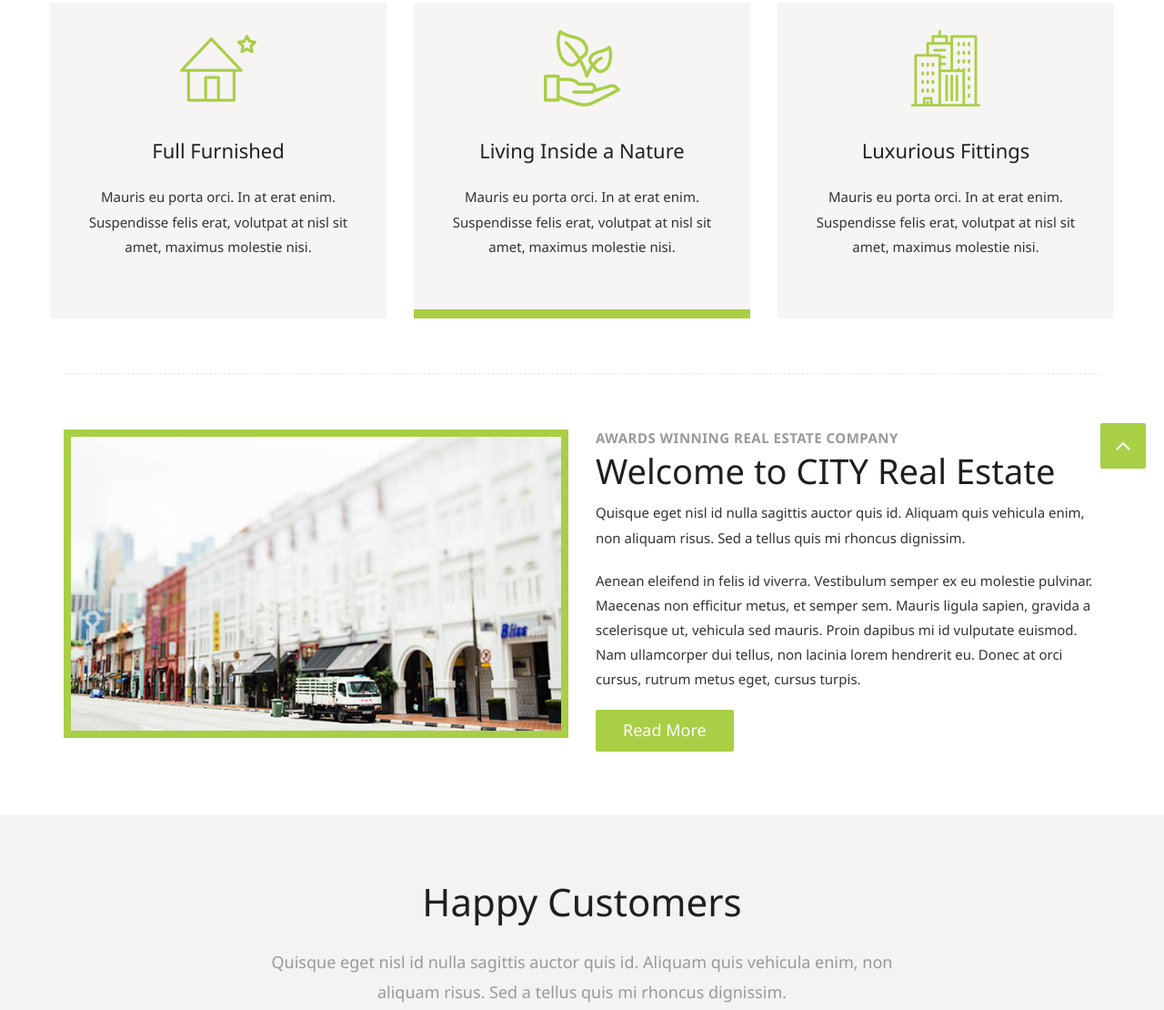
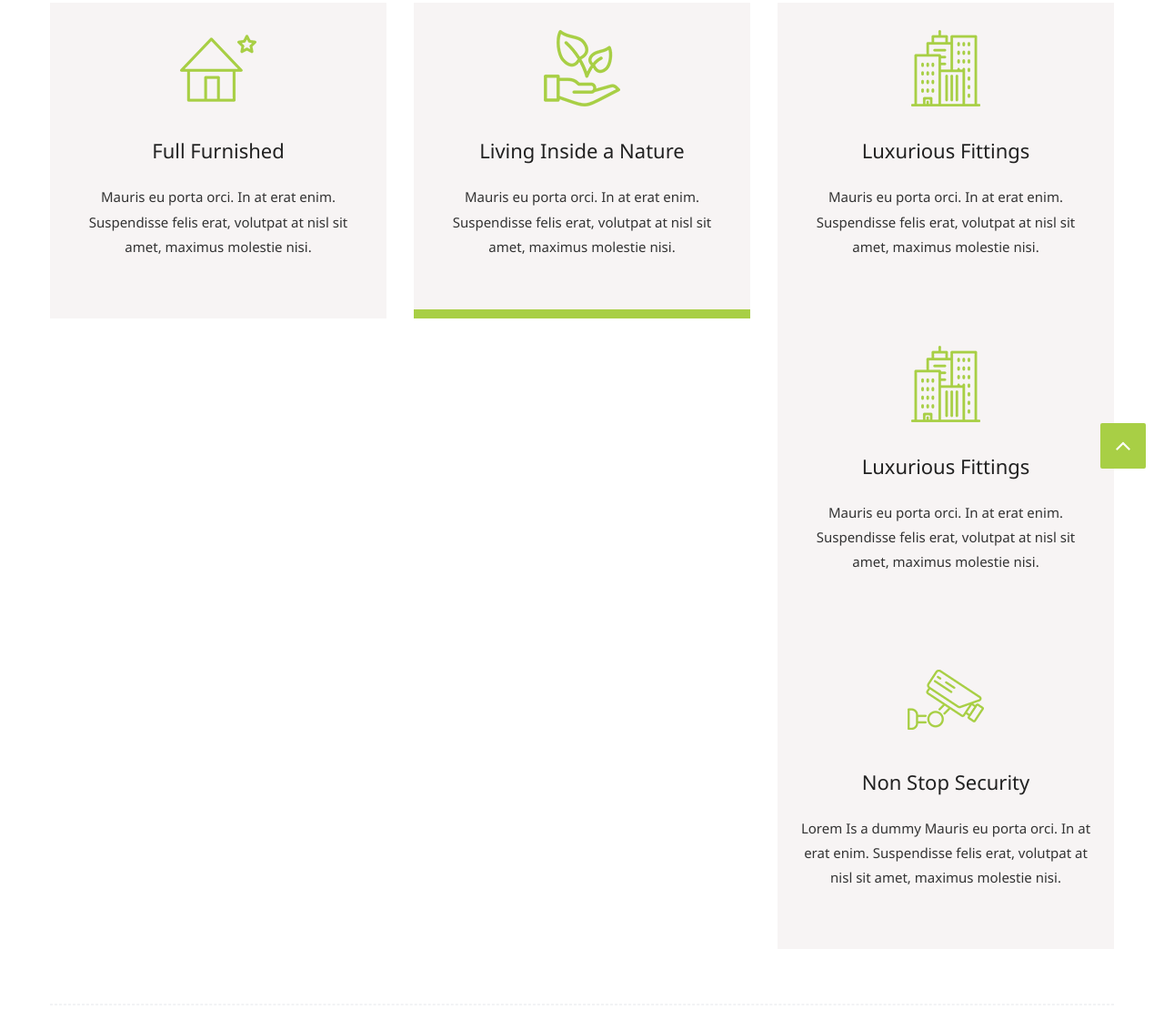
Before and after one commit to mohdalatwi/testrepoo, a plain HTML site: page about.html in a window 1280 px wide. Shown: the part 385-1495 px from the top of the page at 91% size. Drawn offline with Linux system fonts and the light colour scheme; some packages are replaced by stand-ins of ours.

Commit message:
iam suere

```diff
--- a/about.html
+++ b/about.html
@@ -125,6 +125,18 @@
 							<h4><a href="#">Luxurious Fittings</a></h4>
 							<p>Mauris eu porta orci. In at erat enim. Suspendisse felis erat, volutpat at nisl sit amet, maximus molestie nisi. </p>
 						</div>
+                        <div class="it8em">
+						<div class="single-feature">
+							<div class="icon"><img src="uploads/icon-03.png" class="img-responsive" alt=""></div>
+							<h4><a href="#">Luxurious Fittings</a></h4>
+							<p>Mauris eu porta orci. In at erat enim. Suspendisse felis erat, volutpat at nisl sit amet, maximus molestie nisi. </p>
+						</div>
+
+
+
+
+
+
 					</div>
 					<div class="item">
 						<div class="single-feature">
```
